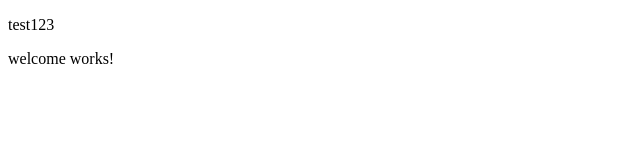
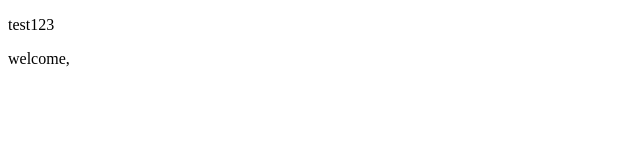
Before and after one commit to AntondeGroot/FullStackJavaApp, an Angular app: page /welcome in a window 1280 px wide. Shown: the top 160 px of the page, without its empty margins (0-640 px from the left). Built offline with nearby package versions, Linux system fonts and the light colour scheme.

Commit message:
005 add route parameter to welcome component

```diff
--- a/src/app/app.config.ts
+++ b/src/app/app.config.ts
@@ -1,8 +1,8 @@
 import { ApplicationConfig } from '@angular/core';
-import { provideRouter } from '@angular/router';
+import { provideRouter, withComponentInputBinding } from '@angular/router';
 
 import { routes } from './app.routes';
 
 export const appConfig: ApplicationConfig = {
-  providers: [provideRouter(routes)]
+  providers: [provideRouter(routes,withComponentInputBinding())]
 };
--- a/src/app/app.routes.ts
+++ b/src/app/app.routes.ts
@@ -7,5 +7,6 @@
     {path:'', component: LoginComponent},
     {path:'login', component: LoginComponent},
     {path:'welcome', component: WelcomeComponent},
+    {path:'welcome/:name', component: WelcomeComponent},
     {path:'**', component: ErrorComponent}
 ];
--- a/src/app/login/login.component.ts
+++ b/src/app/login/login.component.ts
@@ -24,7 +24,7 @@
     this.invalidLogin = false;
 
     if(this.username == 'devadmin' && this.password == 'welkom01' ){
-      this.router.navigate(['welcome']);
+      this.router.navigate(['welcome', this.username]);
     }else{
       this.errorMessage = 'Invalid Credentials';
       this.invalidLogin = true;
--- a/src/app/welcome/welcome.component.html
+++ b/src/app/welcome/welcome.component.html
@@ -1 +1 @@
-<p>welcome works!</p>
+<p>welcome, {{ name }} </p>
--- a/src/app/welcome/welcome.component.ts
+++ b/src/app/welcome/welcome.component.ts
@@ -1,4 +1,4 @@
-import { Component } from '@angular/core';
+import { Component, Input, OnInit } from '@angular/core';
 
 @Component({
   selector: 'app-welcome',
@@ -7,6 +7,8 @@
   templateUrl: './welcome.component.html',
   styleUrl: './welcome.component.css'
 })
-export class WelcomeComponent {
+export class WelcomeComponent{
+
+  @Input() name = '';
 
 }
```
